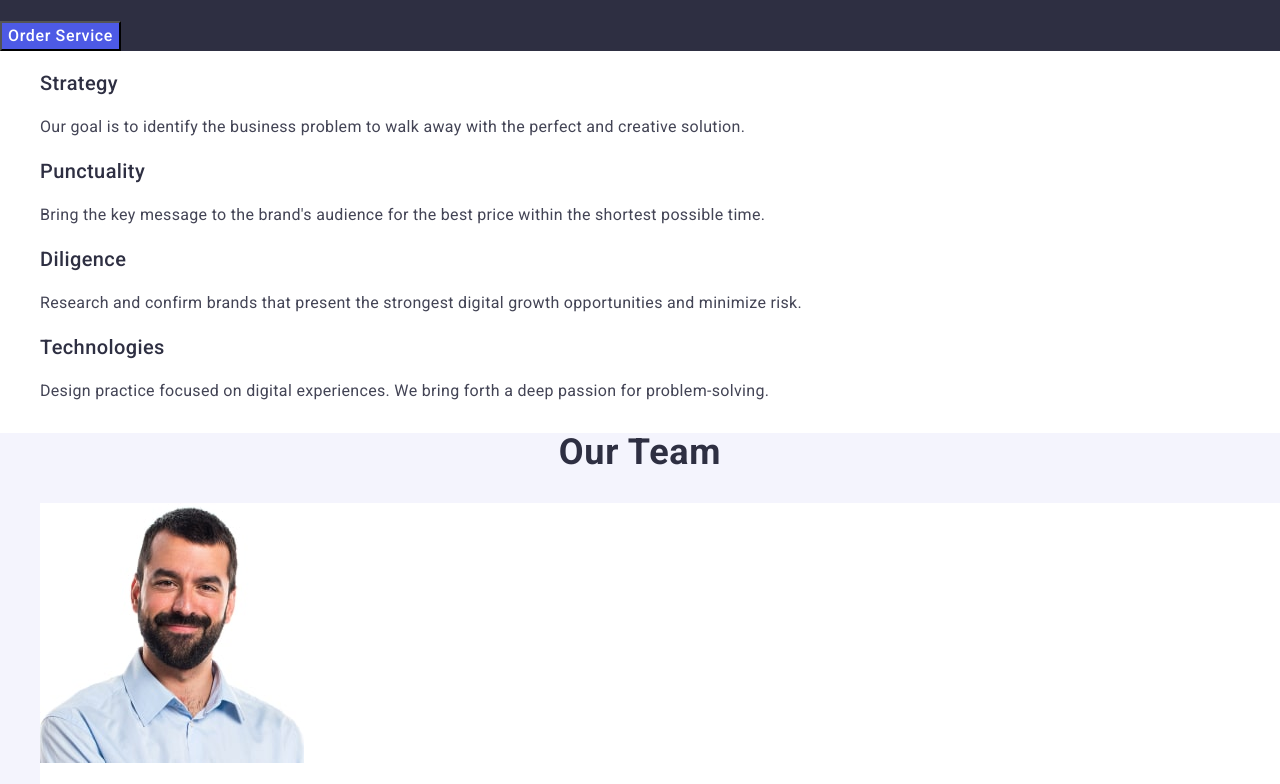
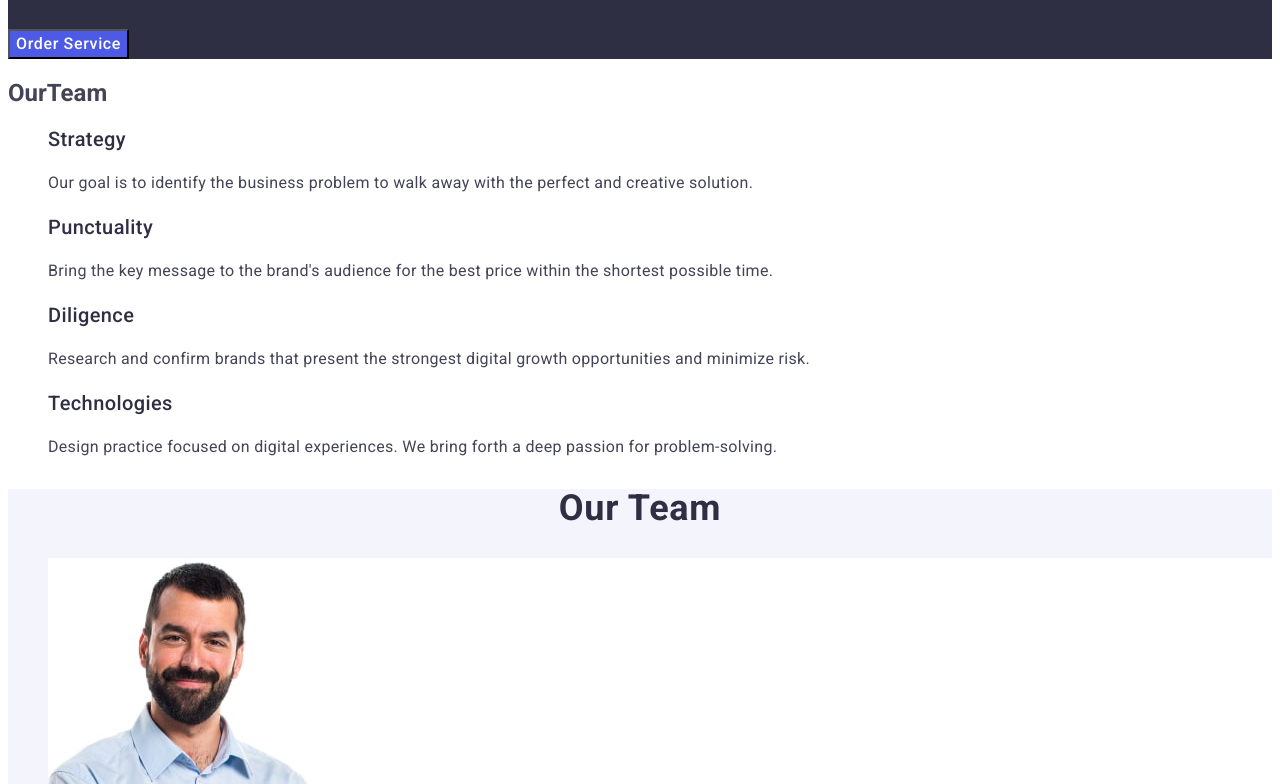
Before and after one commit to nksenechkav/goit-markup-hw-02, a plain HTML site: page index.html in a window 1280 px wide. Shown: the part 308-1092 px from the top of the page. Drawn offline with nearby package versions, Linux system fonts and the light colour scheme.

Commit message:
autofix index and css

```diff
--- a/css/styles.css
+++ b/css/styles.css
@@ -10,19 +10,6 @@ a {
     color: #2E2F42;
     text-decoration: none;
 }
-.visually-hidden {
-    position: absolute;
-    width: 1px;
-    height: 1px;
-    margin: -1px;
-    border: 0;
-    padding: 0;
-
-    white-space: nowrap;
-    clip-path: inset(100%);
-    clip: rect(0 0 0 0);
-    overflow: hidden;
-  }
 
 /** ==============HEADER============= */
 
--- a/index.html
+++ b/index.html
@@ -7,7 +7,6 @@
     <link rel="preconnect" href="https://fonts.googleapis.com">
     <link rel="preconnect" href="https://fonts.gstatic.com" crossorigin>
     <link href="https://fonts.googleapis.com/css2?family=Raleway:wght@700&family=Roboto:wght@400;500;700&display=swap" rel="stylesheet">
-    <link rel="stylesheet" href="https://cdnjs.cloudflare.com/ajax/libs/modern-normalize/2.0.0/modern-normalize.min.css" integrity="sha512-4xo8blKMVCiXpTaLzQSLSw3KFOVPWhm/TRtuPVc4WG6kUgjH6J03IBuG7JZPkcWMxJ5huwaBpOpnwYElP/m6wg==" crossorigin="anonymous" referrerpolicy="no-referrer" />
     <link rel="stylesheet" href="./css/styles.css" />
 </head>
 <body>
```
